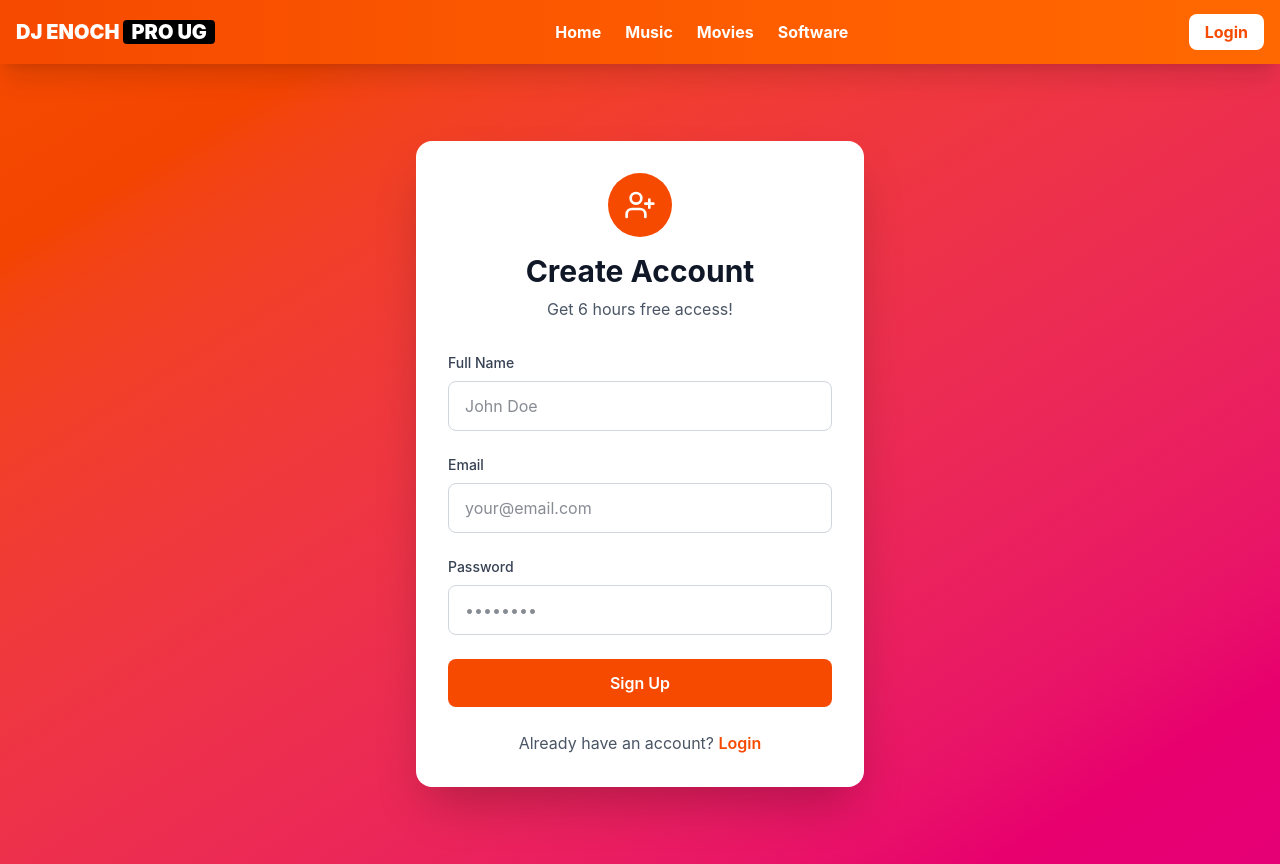
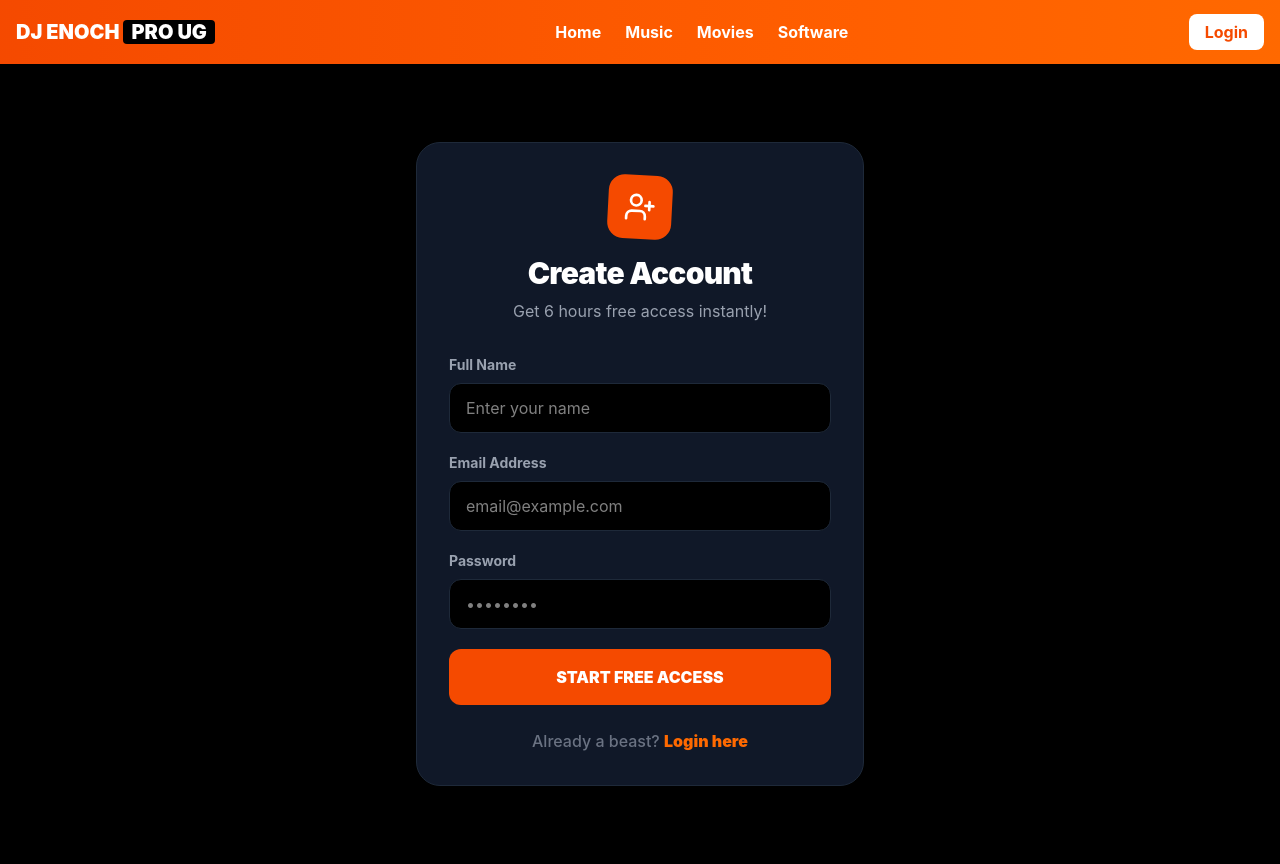
Before and after one commit to primerceug256/Businesswebsitefordjenoch, a React (Vite) app: page /signup in a window 1280 px wide. Built offline with nearby package versions, Linux system fonts and the light colour scheme.

Commit message:
Update Signup.tsx

```diff
--- a/src/app/pages/Signup.tsx
+++ b/src/app/pages/Signup.tsx
@@ -1,7 +1,7 @@
 import { useState } from 'react';
 import { useNavigate, Link } from 'react-router';
 import { useAuth } from '../context/AuthContext';
-import { UserPlus } from 'lucide-react';
+import { UserPlus, AlertCircle, Loader2 } from 'lucide-react';
 
 export default function Signup() {
   const [name, setName] = useState('');
@@ -13,95 +13,61 @@ export default function Signup() {
   const navigate = useNavigate();
 
   const handleSubmit = async (e: React.FormEvent) => {
-    e.preventDefault();
+    e.preventDefault(); // Prevents page refresh
     setError('');
     setLoading(true);
 
     try {
       await signup(email, password, name);
-      navigate('/subscription'); // New users get free 6hr plan
+      navigate('/');
     } catch (err: any) {
-      setError(err.message || 'Signup failed');
+      setError(err.message || 'Signup failed. Try a different email.');
     } finally {
       setLoading(false);
     }
   };
 
   return (
-    <div className="min-h-screen bg-gradient-to-br from-orange-600 to-pink-600 flex items-center justify-center px-4 py-12">
-      <div className="bg-white rounded-2xl shadow-2xl p-8 w-full max-w-md">
+    <div className="min-h-screen bg-black flex items-center justify-center px-4 py-12">
+      <div className="bg-gray-900 border border-gray-800 rounded-3xl shadow-2xl p-8 w-full max-w-md">
         <div className="text-center mb-8">
-          <div className="bg-orange-600 w-16 h-16 rounded-full flex items-center justify-center mx-auto mb-4">
+          <div className="bg-orange-600 w-16 h-16 rounded-2xl flex items-center justify-center mx-auto mb-4 rotate-3">
             <UserPlus size={32} className="text-white" />
           </div>
-          <h1 className="text-3xl font-bold text-gray-900">Create Account</h1>
-          <p className="text-gray-600 mt-2">Get 6 hours free access!</p>
+          <h1 className="text-3xl font-black text-white tracking-tight">Create Account</h1>
+          <p className="text-gray-400 mt-2">Get 6 hours free access instantly!</p>
         </div>
 
         {error && (
-          <div className="bg-red-50 text-red-600 p-4 rounded-lg mb-6">
-            {error}
+          <div className="bg-red-500/10 border border-red-500/50 text-red-500 p-4 rounded-xl mb-6 flex items-center gap-3">
+            <AlertCircle size={20} />
+            <p className="text-sm font-bold">{error}</p>
           </div>
         )}
 
-        <form onSubmit={handleSubmit} className="space-y-6">
+        <form onSubmit={handleSubmit} className="space-y-5">
           <div>
-            <label className="block text-sm font-medium text-gray-700 mb-2">
-              Full Name
-            </label>
-            <input
-              type="text"
-              value={name}
-              onChange={(e) => setName(e.target.value)}
-              required
-              className="w-full px-4 py-3 border border-gray-300 rounded-lg focus:ring-2 focus:ring-orange-600 focus:border-transparent text-gray-900"
-              placeholder="John Doe"
-            />
+            <label className="block text-sm font-bold text-gray-400 mb-2">Full Name</label>
+            <input type="text" value={name} onChange={(e) => setName(e.target.value)} required className="w-full px-4 py-3 bg-black border border-gray-800 rounded-xl focus:border-orange-500 outline-none text-white transition-all" placeholder="Enter your name" />
           </div>
 
           <div>
-            <label className="block text-sm font-medium text-gray-700 mb-2">
-              Email
-            </label>
-            <input
-              type="email"
-              value={email}
-              onChange={(e) => setEmail(e.target.value)}
-              required
-              className="w-full px-4 py-3 border border-gray-300 rounded-lg focus:ring-2 focus:ring-orange-600 focus:border-transparent text-gray-900"
-              placeholder="your@email.com"
-            />
+            <label className="block text-sm font-bold text-gray-400 mb-2">Email Address</label>
+            <input type="email" value={email} onChange={(e) => setEmail(e.target.value)} required className="w-full px-4 py-3 bg-black border border-gray-800 rounded-xl focus:border-orange-500 outline-none text-white transition-all" placeholder="email@example.com" />
           </div>
 
           <div>
-            <label className="block text-sm font-medium text-gray-700 mb-2">
-              Password
-            </label>
-            <input
-              type="password"
-              value={password}
-              onChange={(e) => setPassword(e.target.value)}
-              required
-              minLength={6}
-              className="w-full px-4 py-3 border border-gray-300 rounded-lg focus:ring-2 focus:ring-orange-600 focus:border-transparent text-gray-900"
-              placeholder="••••••••"
-            />
+            <label className="block text-sm font-bold text-gray-400 mb-2">Password</label>
+            <input type="password" value={password} onChange={(e) => setPassword(e.target.value)} required minLength={6} className="w-full px-4 py-3 bg-black border border-gray-800 rounded-xl focus:border-orange-500 outline-none text-white transition-all" placeholder="••••••••" />
           </div>
 
-          <button
-            type="submit"
-            disabled={loading}
-            className="w-full bg-orange-600 text-white py-3 rounded-lg font-semibold hover:bg-orange-700 disabled:opacity-50 disabled:cursor-not-allowed"
-          >
-            {loading ? 'Creating account...' : 'Sign Up'}
+          <button type="submit" disabled={loading} className="w-full bg-orange-600 text-white py-4 rounded-xl font-black hover:bg-orange-700 disabled:opacity-50 transition-all flex items-center justify-center gap-2">
+            {loading ? <Loader2 className="animate-spin" /> : 'START FREE ACCESS'}
           </button>
         </form>
 
-        <p className="text-center mt-6 text-gray-600">
-          Already have an account?{' '}
-          <Link to="/login" className="text-orange-600 font-semibold hover:underline">
-            Login
-          </Link>
+        <p className="text-center mt-6 text-gray-500 font-medium">
+          Already a beast? <Link to="/login" className="text-orange-500 font-black hover:underline">Login here</Link>
         </p>
       </div>
     </div>
```
